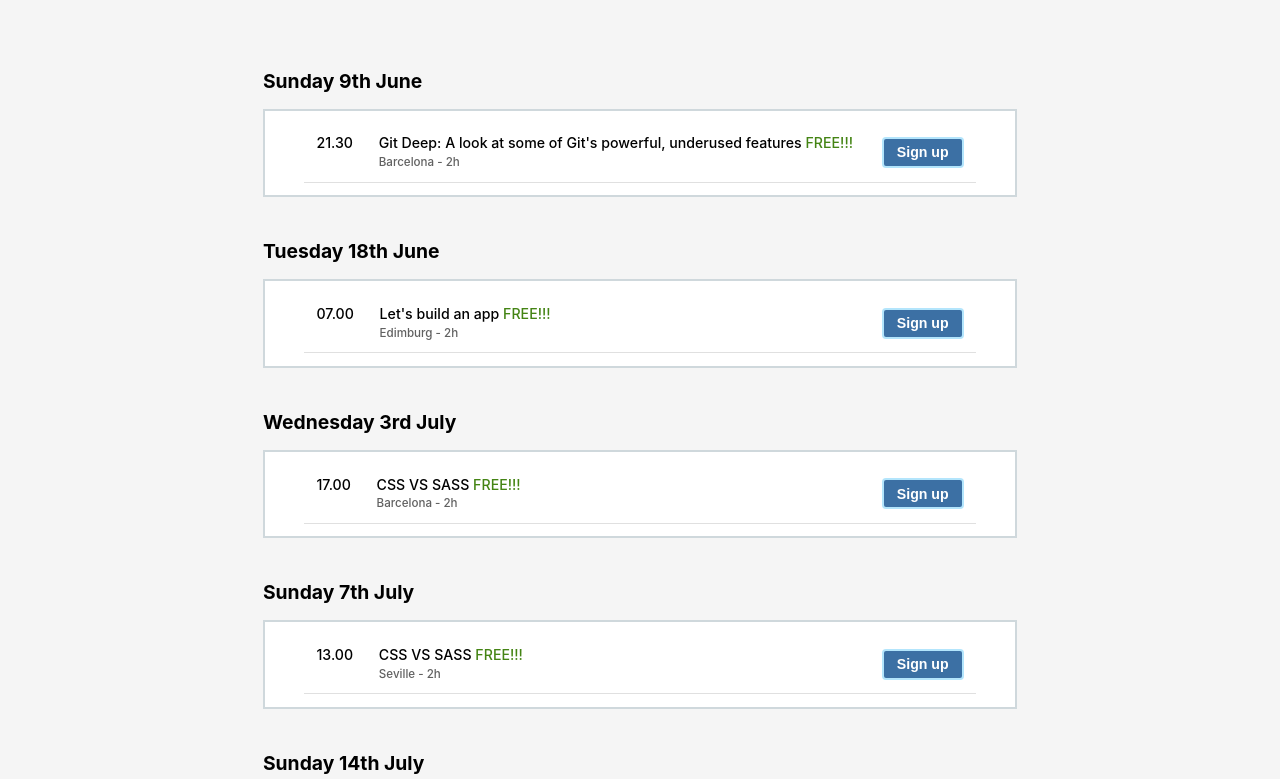
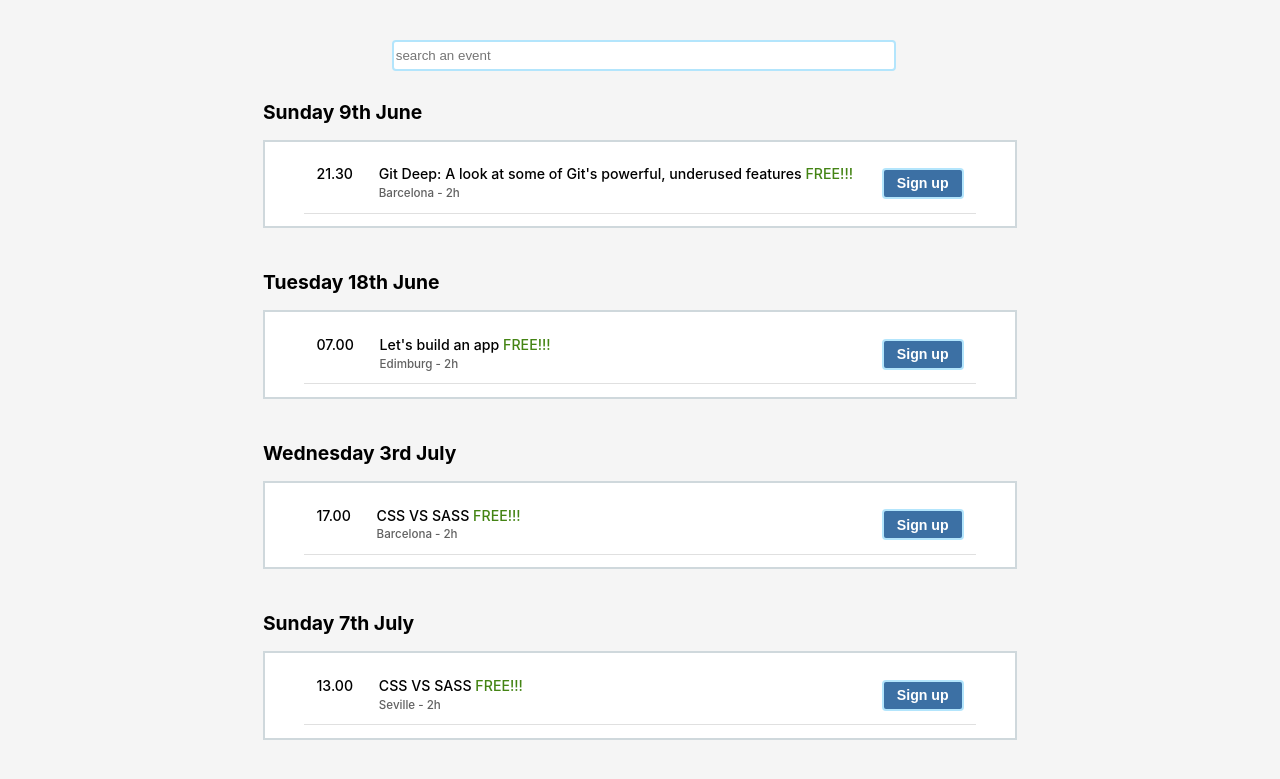
Before and after one commit to michalisKout/meetup-app, a React app: page / in a window 1280 px wide. Shown: the part 89-868 px from the top of the page. Built offline with nearby package versions, Linux system fonts and the light colour scheme; data requests are answered from the project's data file.

Commit message:
Adds search by event name functionality.

```diff
--- a/src/app/api/events.js
+++ b/src/app/api/events.js
@@ -12,15 +12,34 @@ export const getAllEvents = async stateHandler => {
   }
 };
 
-export const getEventsGroupedByDate = async stateHandler => {
+const getGroupedByDateData = data => {
+  const groupedEvents = groupByDateOption(data);
+  const groupedEventsListed = Object.values(groupedEvents);
+
+  return groupedEventsListed;
+};
+
+export const getEventByName = async (stateHandler, eventName) => {
   try {
-    const sortByStartDateQuery = '_sort=startDate&_order=asc';
-    const eventsResponse = await axios.get(`events?${sortByStartDateQuery}`);
+    const searchQueryByName = `?name=${eventName}`;
+    const eventsResponse = await axios.get(`events${searchQueryByName}`);
 
     const { data } = eventsResponse;
+    const eventsByName = getGroupedByDateData(data);
 
-    const groupedEvents = groupByDateOption(data);
-    const eventsPerDay = Object.values(groupedEvents);
+    stateHandler(eventsByName);
+  } catch (error) {
+    throw new Error(constructErrorMessage(error));
+  }
+};
+
+export const getEventsByDate = async stateHandler => {
+  try {
+    const sortByStartDateQuery = '?_sort=startDate&_order=asc';
+    const eventsResponse = await axios.get(`events${sortByStartDateQuery}`);
+
+    const { data } = eventsResponse;
+    const eventsPerDay = getGroupedByDateData(data);
 
     stateHandler(eventsPerDay);
   } catch (error) {
--- a/src/app/components/container/EventSectionContainer.js
+++ b/src/app/components/container/EventSectionContainer.js
@@ -1,22 +1,44 @@
 import React, { useEffect, useState } from 'react';
 import PropTypes from 'prop-types';
 import EventSections from '../presentational/events/EventSections';
-import { getEventsGroupedByDate } from '../../api/events';
+import { getEventsByDate, getEventByName } from '../../api/events';
 
 const initEventsPerDay = [];
 
 export default function EventSectionContainer() {
   const [eventsPerDay, setEventsPerDay] = useState(initEventsPerDay);
+  const [inputValue, setInputValue] = useState('');
 
   function eventsPerDayHandler(data) {
     setEventsPerDay(data);
   }
 
+  function handleInputValue(event) {
+    const validationRegex = RegExp("^[a-zA-Z0-9',:]+( [a-zA-Z0-9',:]+)*$");
+    const eventName = event.target.value;
+
+    if (validationRegex.test(eventName)) {
+      console.log(eventName);
+      setInputValue(eventName);
+      getEventByName(eventsPerDayHandler, eventName);
+    }
+
+    if (eventName === '') {
+      getEventsByDate(eventsPerDayHandler);
+    }
+  }
   useEffect(() => {
-    getEventsGroupedByDate(eventsPerDayHandler);
+    console.log(eventsPerDay);
+    getEventsByDate(eventsPerDayHandler);
   }, []);
 
-  return <EventSections eventsPerDay={eventsPerDay} />;
+  return (
+    <EventSections
+      eventsPerDay={eventsPerDay}
+      handleValue={handleInputValue}
+      inputValue={inputValue}
+    />
+  );
 }
 
 EventSectionContainer.prototype = {
--- a/src/app/components/presentational/events/EventSections.js
+++ b/src/app/components/presentational/events/EventSections.js
@@ -17,15 +17,31 @@ const getSectionsPerDay = (eventList, index) => {
   );
 };
 
-const EventSections = ({ eventsPerDay }) => {
+const EventSections = ({ eventsPerDay, value, handleValue }) => {
   const shouldDisplayEventsPerDay = eventsPerDay.length !== 0;
   const sectionsPerDay = shouldDisplayEventsPerDay
     ? eventsPerDay.map(getSectionsPerDay)
     : BACKUP_MESSAGE;
-  return sectionsPerDay;
+
+  return (
+    <>
+      <section className="input-container">
+        <input
+          type="text"
+          className="input-container__event-search"
+          value={value}
+          onChange={handleValue}
+          placeholder="search an event"
+        />
+      </section>
+
+      {sectionsPerDay}
+    </>
+  );
 };
 
-EventSections.prototype = {
+EventSections.propTypes = {
+  handleValue: PropTypes.func.isRequired,
   eventsPerDay: PropTypes.arrayOf(
     PropTypes.arrayOf(
       PropTypes.shape({
--- /dev/null
+++ b/src/assets/stylesheets/components/_input.scss
@@ -0,0 +1,12 @@
+.input-container {
+  padding: 0 15rem 0 15rem;
+  &__event-search {
+    width: 100%;
+    height: 25px;
+    border: 2px solid $light-blue;
+    border-radius: 4px;
+    &:focus {
+      outline: none;
+    }
+  }
+}
--- a/src/assets/stylesheets/main.scss
+++ b/src/assets/stylesheets/main.scss
@@ -19,6 +19,7 @@
 @import 'components/eventList';
 @import 'components/button';
 @import 'components/header';
+@import 'components/input';
 
 //layout
 @import 'layout/app';
```
